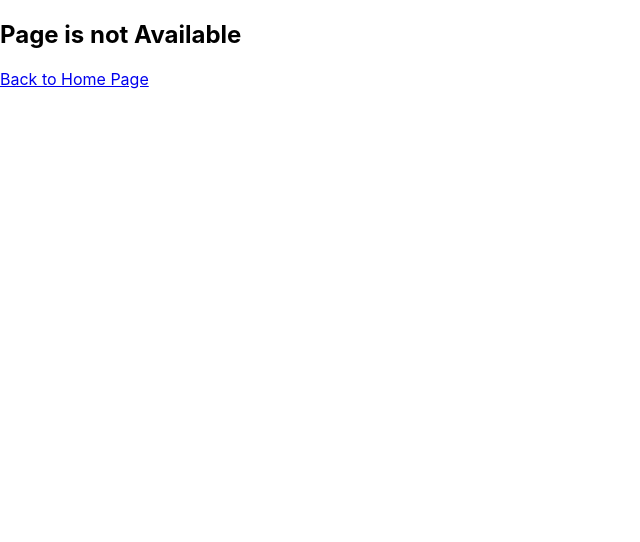
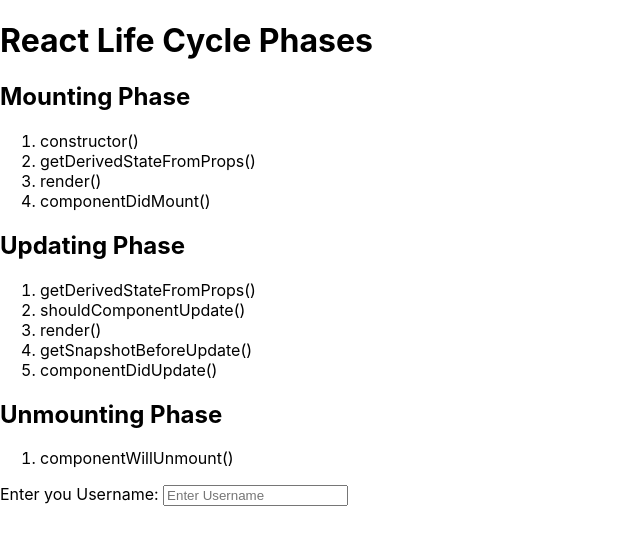
Before and after one commit to karthickvkumar/vcentry28, a React (Create React App) app in the folder learning-react/: page /cycle in a window 1280 px wide. Shown: the top 542 px of the page, without its empty margins (0-640 px from the left). Built offline with nearby package versions, Linux system fonts and the light colour scheme.

Commit message:
commit message

```diff
--- a/learning-react/src/App.js
+++ b/learning-react/src/App.js
@@ -14,6 +14,7 @@
 import ConditionalRenderingPage from "./pages/conditional-rendering";
 import ApiPage from "./pages/api-page";
 import CRUDOperationPage from "./pages/crud";
+import LifeCycle from "./pages/life-cycle";
 
 import "./css/style.css";
 
@@ -22,6 +23,7 @@
     <BrowserRouter>
       <Routes>
         <Route path="" element={<HomePage></HomePage>}></Route>
+        <Route path="cycle" element={<LifeCycle></LifeCycle>}></Route>
         <Route path="login" element={<LoginPage></LoginPage>}></Route>
         <Route path="about" element={<AboutPage></AboutPage>}></Route>
         {/* Nested Rotuing */}
--- /dev/null
+++ b/learning-react/src/interceptor.js
@@ -0,0 +1,25 @@
+import axios from "axios";
+
+const axiosInstance = axios.create();
+
+axiosInstance.interceptors.request.use(
+    (configuration) => {
+        // const token = localStorage.getItem('token');
+        const token = "QpwL5tke4Pnpja7X4";
+        configuration.headers.Authorization = "Bearer " + token;
+    },
+    (error) => {
+        return Promise.reject(error);
+    }
+)
+
+axiosInstance.interceptors.response.use(
+    (response) => {
+        return response;
+    },
+    (error) => {
+        return Promise.reject(error);
+    }
+)
+
+export default axiosInstance;
--- a/learning-react/src/pages/api-page.js
+++ b/learning-react/src/pages/api-page.js
@@ -1,5 +1,6 @@
 import React, { useState } from 'react';
-import axios from 'axios';
+// import axios from 'axios';
+import axiosInstance from '../interceptor';
 
 const ApiPage = () => {
 
@@ -13,7 +14,7 @@
 
     const URL = "https://reqres.in/api/users?page=2";
 
-    axios.get(URL)
+    axiosInstance.get(URL)
       .then((response) => {
         console.log(response.data.data);
 
@@ -54,7 +55,7 @@
     const newURL = "http://localhost:5000/api/create/user";
     // const url = "https://reqres.in/api/users";
 
-    axios.post(newURL, userForm)
+    axiosInstance.post(newURL, userForm)
       .then( (response) => {
         console.log(response.data);
       })
@@ -67,7 +68,7 @@
   const getWelcomeAPIMethod = () => {
     const url = "http://localhost:5000/api/welcome";
 
-    axios.get(url)
+    axiosInstance.get(url)
       .then((response) => {
         console.log(response);
       })
--- /dev/null
+++ b/learning-react/src/pages/life-cycle.js
@@ -0,0 +1,85 @@
+import React, { Component } from 'react';
+
+class LifeCycle extends Component {
+
+  constructor(){
+    super();
+    this.state = {
+      username : ""
+    }
+
+    console.log("Triggered constructor");
+  }
+
+  static getDerivedStateFromProps(){
+    console.log("Triggered getDerivedStateFromProps");
+    return null;
+  }
+
+  componentDidMount(){
+    console.log("Triggered componentDidMount");
+  }
+
+  handleInput(event){
+    this.setState({
+      [event.target.name] : event.target.value
+    })
+  }
+
+  shouldComponentUpdate(){
+    console.log("Triggered shouldComponentUpdate");
+    return true;
+  }
+
+  getSnapshotBeforeUpdate(preProp, preState){
+    console.log("Triggered getSnapshotBeforeUpdate");
+    console.log(preState, this.state);
+    return this.state;
+  }
+
+
+  componentDidUpdate(){
+    console.log("Triggered componentDidUpdate");
+  }
+
+  componentWillUnmount(){
+    // alert("You are about to leave this page");
+    console.log("Triggered componentWillUnmount");
+
+  }
+
+  render() {
+    console.log("Triggered render");
+    return (
+      <div>
+        <h1>React Life Cycle Phases</h1>
+        <h2>Mounting Phase</h2>
+        <ol>
+          <li>constructor()</li>
+          <li>getDerivedStateFromProps()</li>
+          <li>render()</li>
+          <li>componentDidMount()</li>
+        </ol>
+        <h2>Updating Phase</h2>
+        <ol>
+          <li>getDerivedStateFromProps()</li>
+          <li>shouldComponentUpdate()</li>
+          <li>render()</li>
+          <li>getSnapshotBeforeUpdate()</li>
+          <li>componentDidUpdate()</li>
+        </ol>
+        <h2>Unmounting Phase</h2>
+        <ol>
+          <li>componentWillUnmount()</li>
+        </ol>
+        <div>
+          <label>Enter you Username: </label>
+          <input type='text' placeholder='Enter Username' onChange={this.handleInput.bind(this)} name='username' />
+          <h3>{this.state.username}</h3>
+        </div>
+      </div>
+    );
+  }
+}
+
+export default LifeCycle;
```
